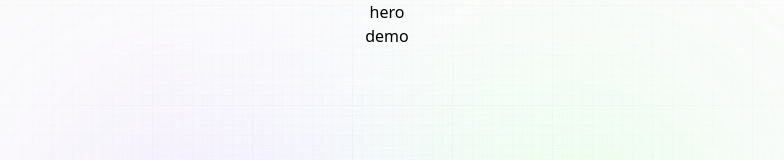
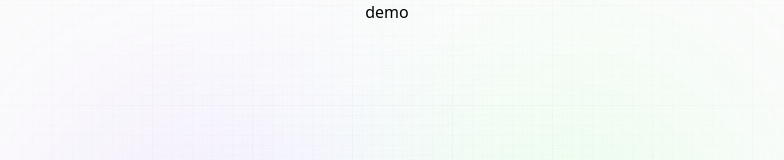
Before and after one commit to marshaweru/mbrija, a React (Vite) app: page / in a window 1280 px wide. Shown: the top 160 px of the page, without its empty margins (253-1037 px from the left). Built offline with nearby package versions, Linux system fonts and the light colour scheme; a web font is replaced by a local one.

Commit message:
Install tailwind css intellisence

```diff
--- a/src/components/hero.jsx
+++ b/src/components/hero.jsx
@@ -2,7 +2,9 @@
 
 const hero = () => {
   return (
-    <div>hero</div>
+    <header className="w-full flex justify-center items-center flex-col">
+
+    </header>
   )
 }
 
```
